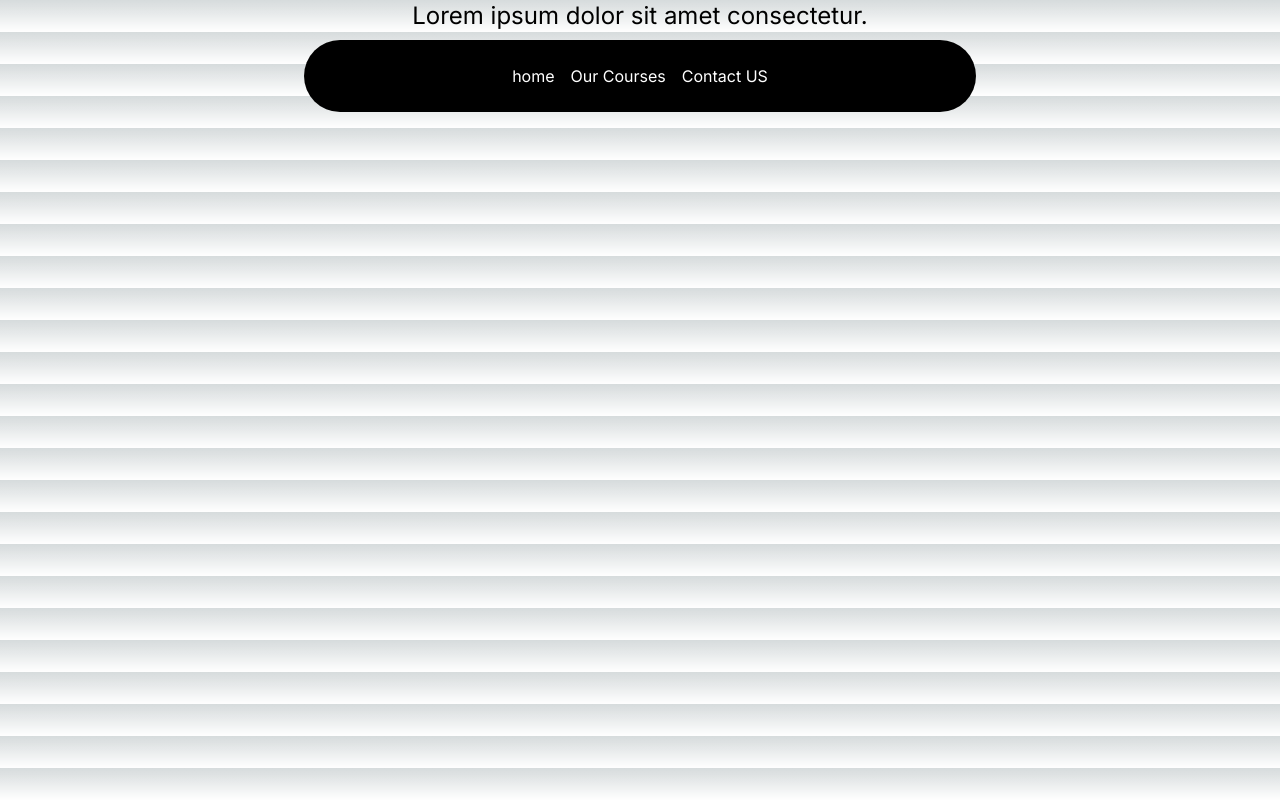
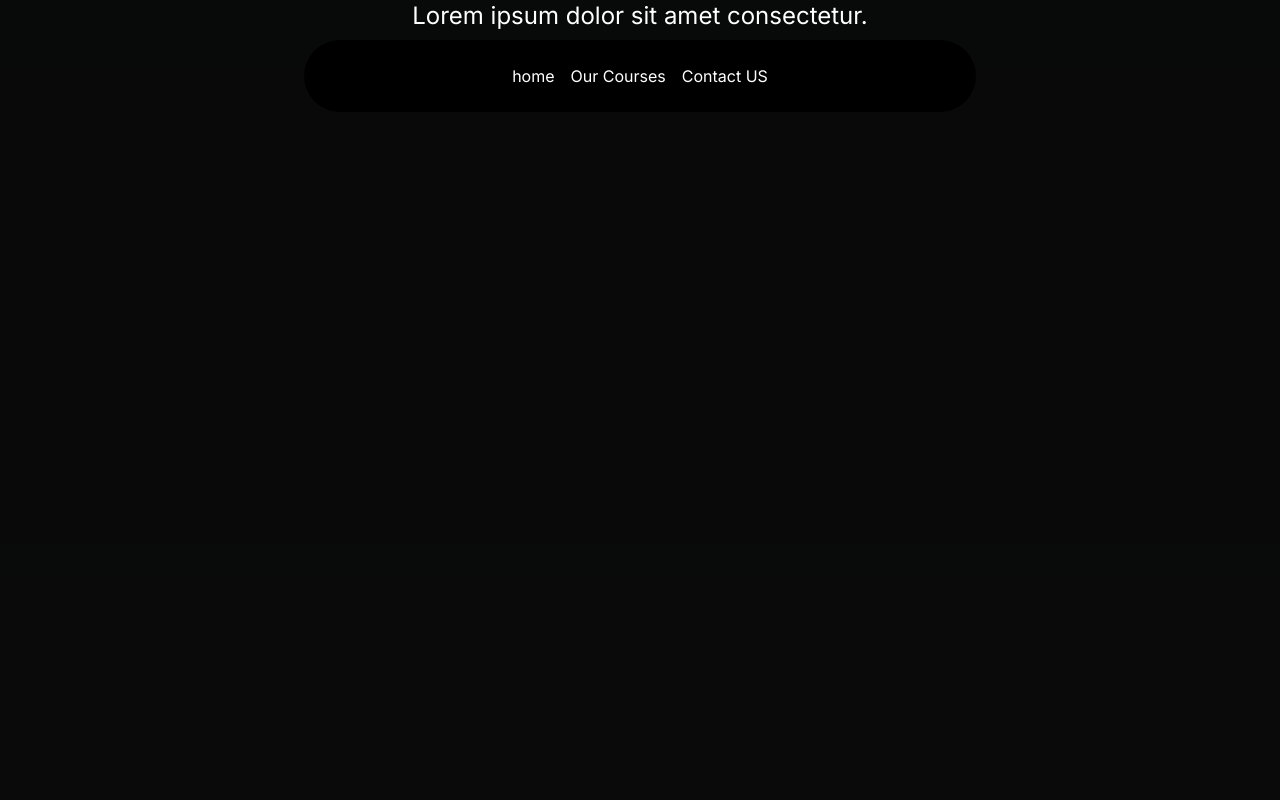
Before and after one commit to HabiburRahnan/music-art, a Next.js app: page / in a window 1280 px wide. Built offline with nearby package versions, Linux system fonts and the light colour scheme.

Commit message:
project dark mode and bg color setup

```diff
--- a/src/app/layout.tsx
+++ b/src/app/layout.tsx
@@ -19,7 +19,7 @@ export default function RootLayout({
   return (
     <html lang="en" className="dark">
       <body className={inter.className}>
-        <Navbar></Navbar>
+       <div className="relative w-full flex items-center justify-center "> <Navbar></Navbar></div>
         {children}
       </body>
     </html>
--- a/src/app/page.tsx
+++ b/src/app/page.tsx
@@ -1,9 +1,9 @@
 export default function Home() {
   return (
-    <div>
-      <h1 className="text-2xl text-center">
+    <main className="min-h-screen bg-black/[0.96] antialiased bg-grid-white/[0.2]">
+      <h1 className="text-2xl text-center text-white">
         Lorem ipsum dolor sit amet consectetur.
       </h1>
-    </div>
+    </main>
   );
 }
```
